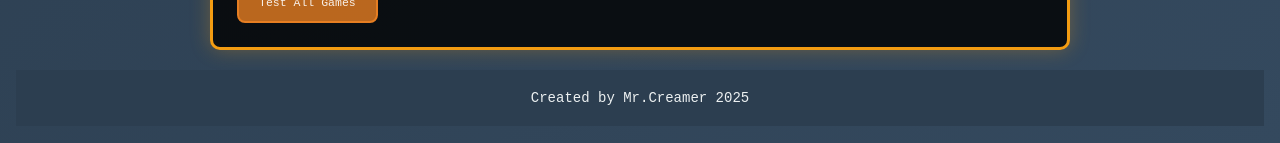
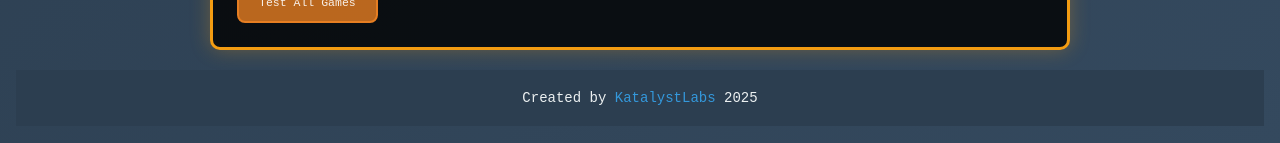
Before and after one commit to frogmanjhb/gameofsouthafrica, a plain HTML site: page game.html in a window 1280 px wide. Shown: the part 789-932 px from the top of the page. Drawn offline with Linux system fonts and the light colour scheme.

Commit message:
Update footer attribution in game.html to link to KatalystLabs, enhancing visibility and providing direct access to the creator's website.

```diff
--- a/game.html
+++ b/game.html
@@ -3356,7 +3356,7 @@
 
     <!-- Footer -->
     <footer style="text-align: center; padding: 20px; background-color: #2c3e50; color: #ecf0f1; font-family: 'Courier New', monospace; font-size: 14px; margin-top: 20px; width: 100%; box-sizing: border-box;">
-        Created by Mr.Creamer 2025
+        Created by <a href="https://katalystlabs.co.za/" target="_blank" rel="noopener noreferrer" style="color: #3498db; text-decoration: none;">KatalystLabs</a> 2025
     </footer>
 </body>
 </html>
```
